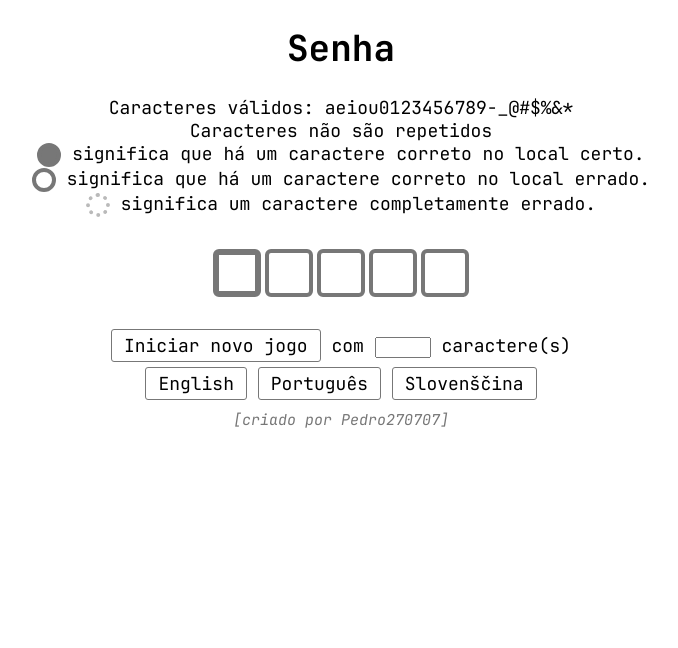
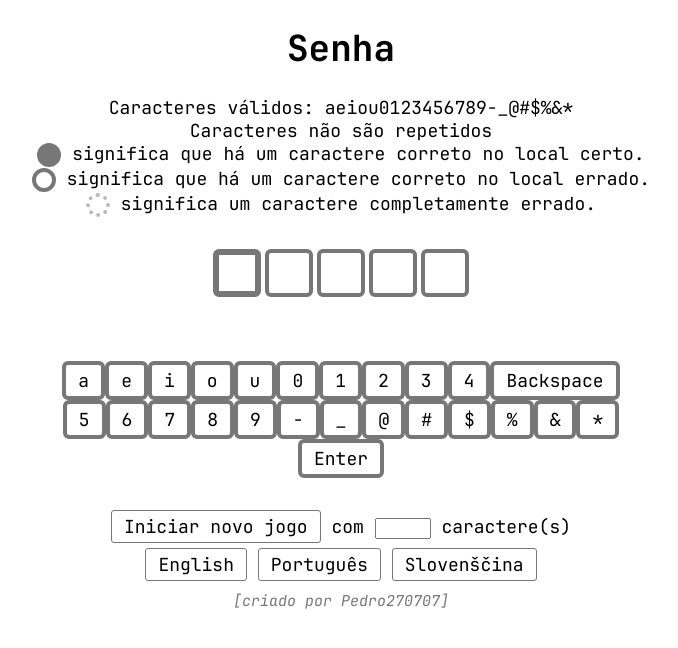
Before and after one commit to Pedro270707/pedro270707.github.io, a Jekyll site: the page built from senha.html, in a window 1280 px wide. Shown: the top 648 px of the page, without its empty margins (299-977 px from the left). Built offline with Jekyll 4.4.1, drawn with Linux system fonts in a browser that asks for light colours; nearby versions of some CDN libraries; some of the changed lines change nothing that is shown.

Commit message:
Duplicated letters and spaces now blink when entering

```diff
--- a/css/senha.css
+++ b/css/senha.css
@@ -50,6 +50,10 @@
     cursor: not-allowed;
 }
 
+.character-slot.error {
+    border-color: #ff0000;
+}
+
 .character-slots {
     display: flex;
     gap: 0.25rem;
@@ -78,6 +82,24 @@
     vertical-align: middle;
 }
 
+.keyboard {
+    display: flex;
+    position: relative;
+    align-items: center;
+    justify-content: center;
+    width: 35rem;
+    flex-wrap: wrap;
+    margin-top: 2rem;
+    margin-bottom: 2rem;
+}
+
+.key {
+    border-radius: 6px;
+    border-color: var(--button-border-color);
+    border-width: 4px;
+    border-style: solid;
+}
+
 .invisible {
     display: none;
 }
--- a/js/senha.js
+++ b/js/senha.js
@@ -4,6 +4,8 @@
 let selectedCharacter = -1;
 
 const gameFlexbox = document.getElementById("game-flexbox");
+const keyboard = document.getElementById("keyboard");
+const amountOfCharactersInput = document.getElementById("amount-of-characters");
 
 let randomSequence = "12345";
 let numberOfAttempts = 0;
@@ -61,7 +63,7 @@
 }
 
 function lockCharacterSlotArray(index = currentLastIndex) {
-    let characterSlots = document.getElementById("array-" + index);
+    let characterSlots = getCharacterSlots(index);
     if (characterSlots) {
         for (const el of characterSlots.children) {
             el.classList.remove("selected");
@@ -78,8 +80,29 @@
     randomSequence = getRandomCharacterSequence(amountOfCharacters);
     console.log("New game started! Random sequence: " + randomSequence);
     document.getElementById("valid-characters").innerHTML = validCharacters;
-    document.getElementById("amount-of-characters").max = validCharacters.length;
+    amountOfCharactersInput.max = validCharacters.length;
+    updateKeyboard();
     addNewCharacterSlotArray();
+}
+
+function updateKeyboard() {
+    keyboard.innerHTML = '';
+    for (let i = 0; i < validCharacters.length; i++) {
+        keyboard.appendChild(createKey(validCharacters[i]));
+        if (i == 9 || (validCharacters.length <= 9 && i == validCharacters.length - 1)) {
+            keyboard.appendChild(createKey("Backspace"));
+        }
+    }
+    keyboard.appendChild(createKey("Enter"));
+}
+
+function createKey(key) {
+    let keyElement = document.createElement("button");
+    keyElement.classList.add("button");
+    keyElement.classList.add("key");
+    keyElement.addEventListener('click', (event) => simulateKeyPress(key));
+    keyElement.innerHTML = key;
+    return keyElement;
 }
 
 function shuffleString(str) {
@@ -111,7 +134,7 @@
 startNewGame(5);
 
 function getSelectedCharacterSlot(withLetter) {
-    let characterSlots = document.getElementById("array-" + currentLastIndex).children;
+    let characterSlots = getCharacterSlots().children;
     if (characterSlots[selectedCharacter].innerHTML === '&nbsp;' && withLetter) {
         return (characterSlots[selectedCharacter - 1] && characterSlots[selectedCharacter - 1].innerHTML !== '&nbsp;') ? characterSlots[selectedCharacter - 1] : characterSlots[selectedCharacter];
     } else {
@@ -119,8 +142,12 @@
     }
 }
 
+function getCharacterSlots(index = currentLastIndex) {
+    return document.getElementById("array-" + index);
+}
+
 function getCharactersInSlotArray(slotsIndex = currentLastIndex) {
-    let characterSlots = document.getElementById("array-" + slotsIndex);
+    let characterSlots = getCharacterSlots(slotsIndex);
     let characters = '';
     for (const el of characterSlots.children) {
         characters += el.innerHTML;
@@ -162,6 +189,28 @@
                 document.getElementById("victory").classList.remove("invisible");
             }
         }
+        if (hasDuplicateLetters(charactersInSlotArray)) {
+            let characterSlots = getCharacterSlots();
+            let seenLetters = '';
+            for (const slot of Array.from(characterSlots.children)) {
+                if (slot.innerHTML === '&nbsp;') {
+                    continue;
+                }
+                if (seenLetters.includes(slot.innerHTML)) {
+                    pulseSlotError(slot);
+                } else {
+                    seenLetters += slot.innerHTML;
+                }
+            }
+        }
+        if (charactersInSlotArray.includes(' ')) {
+            let characterSlots = getCharacterSlots();
+            for (const slot of Array.from(characterSlots.children)) {
+                if (slot.innerHTML === '&nbsp;') {
+                    pulseSlotError(slot);
+                }
+            }
+        }
     } else if (key === "ArrowLeft") {
         incrementSlot(-1);
     } else if (key === "ArrowRight") {
@@ -174,6 +223,15 @@
         incrementSlot(1);
     }
 });
+
+function pulseSlotError(slot) {
+    slot.style.transition = "none";
+    slot.classList.add("error");
+    setTimeout(() => {
+        slot.style.transition = "border-color 1s";
+        slot.classList.remove("error");
+    }, 20);
+}
 
 $(".character-slot").on("mouseup", characterSlotMouseUp)
 
@@ -188,7 +246,7 @@
 }
 
 $("#restart").on("click", (event) => {
-    let amountOfCharactersFromInput = document.getElementById("amount-of-characters").value || 3;
+    let amountOfCharactersFromInput = amountOfCharactersInput.value || 3;
     startNewGame(clamp(amountOfCharactersFromInput, 1, validCharacters.length));
     event.target.blur();
 });
@@ -225,3 +283,8 @@
     validCharacters = str;
     startNewGame(clamp(amountOfCharacters, 0, validCharacters.length));
 }
+
+function simulateKeyPress(key) {
+    const event = new KeyboardEvent('keyup', { key });
+    document.dispatchEvent(event);
+}
--- a/senha.html
+++ b/senha.html
@@ -20,10 +20,11 @@
 <div class="center invisible" id="victory"><span data-string="senha-victory"></span> <span id="number-of-attempts"></span></div>
 <div id="game-flexbox" class="game-flexbox center-flex"></div>
 
+<div id="keyboard" class="keyboard center-flex"></div>
+
 <div class="center">
 	<button class="button" id="restart" data-string="senha-restart1">Iniciar novo jogo</button> <span data-string="senha-restart2">com</span> <input type=number id="amount-of-characters" min="1" max="23"></input> <span data-string="senha-restart3">caracteres</span>
 </div>
 
-
 <script src="https://code.jquery.com/jquery-1.9.1.js" type="text/javascript"></script>
 <script src="{{ site.baseurl }}/js/senha.js"></script>
```
